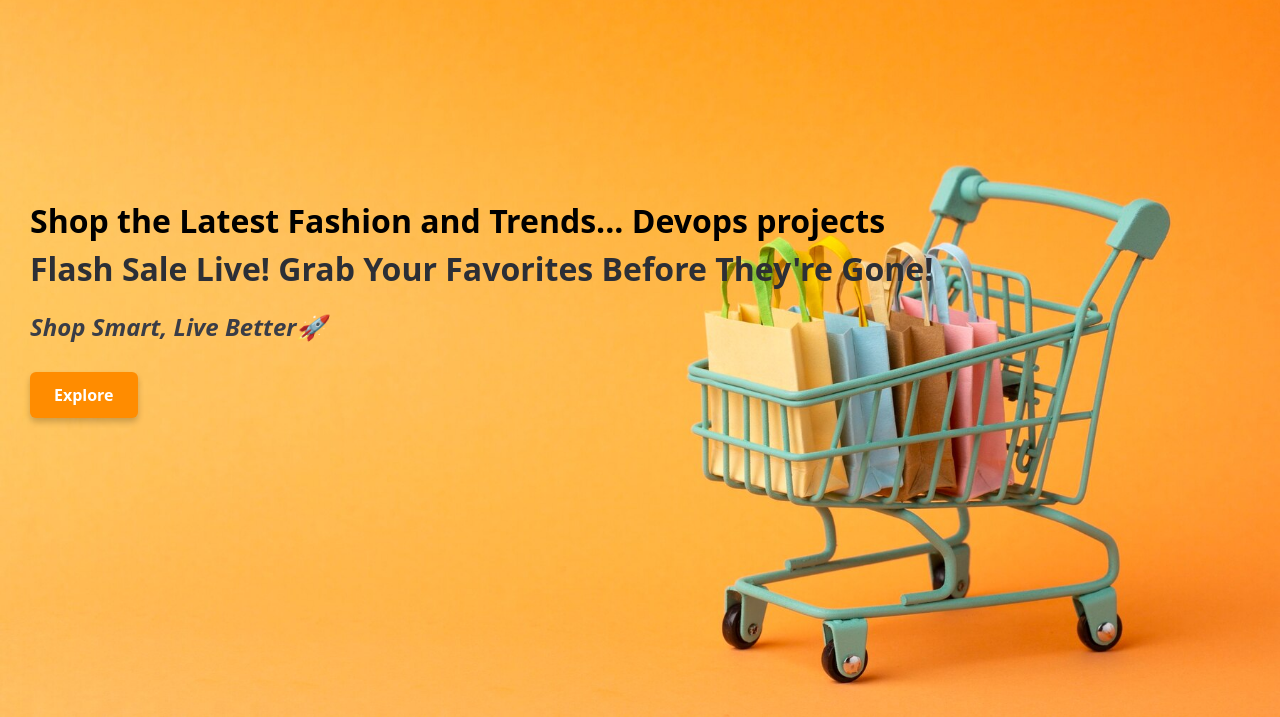
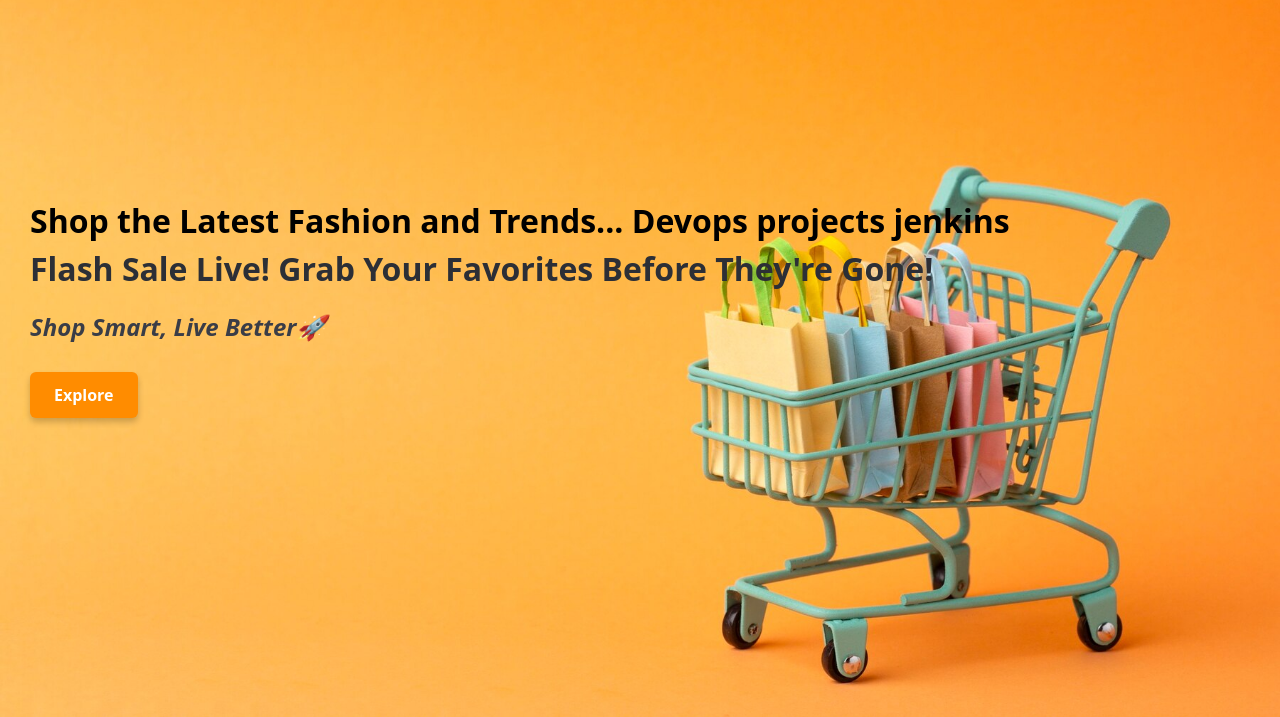
Before and after one commit to imksvk/docker_project, a plain HTML site: page index.html in a window 1280 px wide. Shown: the part 83-800 px from the top of the page. Drawn offline with nearby package versions, Linux system fonts and the light colour scheme.

Commit message:
update project 28 april

```diff
--- a/index.html
+++ b/index.html
@@ -47,7 +47,7 @@
 
         <div class="banner">
             <div class="bannercontent">
-                <h1 class="heading">Shop the Latest Fashion and Trends... Devops projects</h1>
+                <h1 class="heading">Shop the Latest Fashion and Trends... Devops projects jenkins</h1>
                 <h2 class="heading2">Flash Sale Live! Grab Your Favorites Before They're Gone!</h2>
                 <h3 class="heading3">Shop Smart, Live Better🚀</h3>
                 <button class="explorebtn">Explore</button>
```
